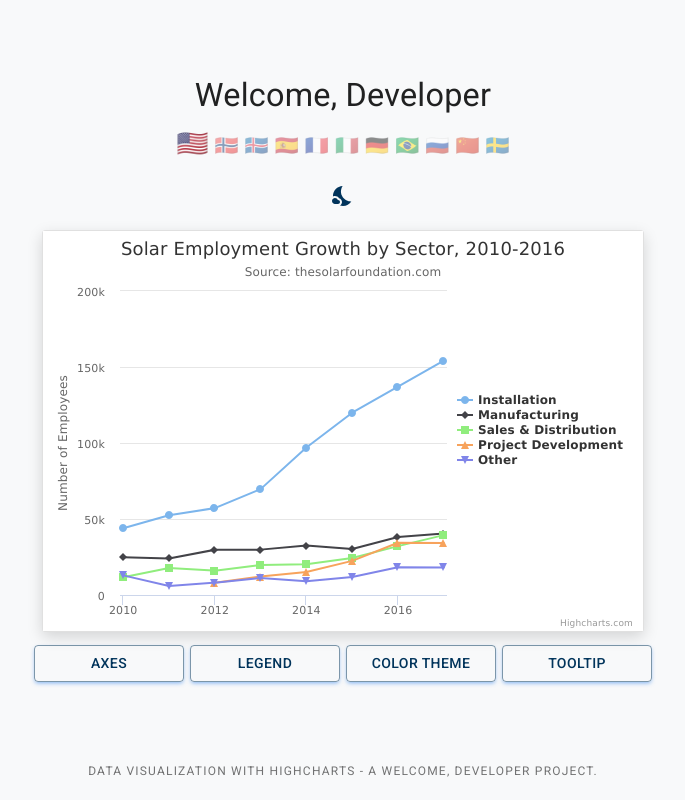
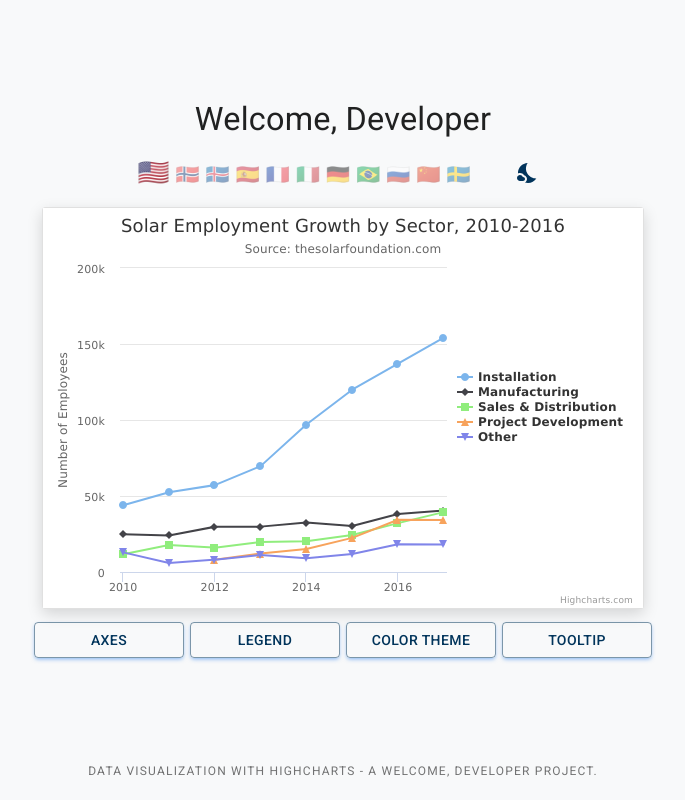
Before and after one commit to danilocastronz/weldev-project-react-highcharts, a React (Create React App) app: page / in a window 1280 px wide. Shown: the whole page, without its empty margins (297-982 px from the left). Built offline with nearby package versions, Linux system fonts and the light colour scheme.

Commit message:
Fixed layout.

```diff
--- a/src/App.tsx
+++ b/src/App.tsx
@@ -7,6 +7,7 @@ import styled from '@emotion/styled';
 import { Footer, Menu, ThemeSwitch, Chart, Greet } from './components';
 
 import { lightTheme, darkTheme, GetTheme } from './theme';
+import { Translation } from './components/Translation';
 
 const App = () => {
   const [isDefaultTheme, themeDispatch] = useReducer((isDefaultTheme) => !isDefaultTheme, true);
@@ -20,7 +21,10 @@ const App = () => {
           <AppWrapper>
             <MainWrapper>
               <Greet />
-              <ThemeSwitch isDefaultTheme={isDefaultTheme} toggleTheme={themeDispatch} />
+              <OptionsWrapper>
+                <Translation />
+                <ThemeSwitch isDefaultTheme={isDefaultTheme} toggleTheme={themeDispatch} />
+              </OptionsWrapper>
               <Chart />
               <Menu />
             </MainWrapper>
@@ -41,7 +45,6 @@ const AppWrapper = styled.div`
 
 const MainWrapper = styled.main`
   /* layout */
-  flex: 1;
   display: flex;
   flex-direction: column;
   justify-content: center;
@@ -51,6 +54,19 @@ const MainWrapper = styled.main`
   background: ${(props) => props.theme.palette?.background?.default || '#fff'};
   > * {
     margin: 5px;
+  }
+`;
+
+const OptionsWrapper = styled.main`
+  /* layout */
+  display: flex;
+  flex-direction: row;
+  justify-content: center;
+  align-items: center;
+  /* style */
+  background: ${(props) => props.theme.palette?.background?.default || '#fff'};
+  > * {
+    margin: 0 15px;
   }
 `;
 
--- a/src/components/Greet/index.tsx
+++ b/src/components/Greet/index.tsx
@@ -1,13 +1,7 @@
 import { Typography } from '@material-ui/core';
 import { useTranslation } from 'react-i18next';
-import { Translation } from '../Translation';
 
 export const Greet = () => {
   const { t } = useTranslation();
-  return (
-    <>
-      <Typography variant="h4">{t('greet.text')}</Typography>
-      <Translation />
-    </>
-  );
+  return <Typography variant="h4">{t('greet.text')}</Typography>;
 };
```
Also changed, not shown: src/components/context/AppContext.ts (deleted, +0 -16 lines), src/pages/Dashboard/index.tsx (deleted), 2 other files (tests, documents, lock files or other folders).
